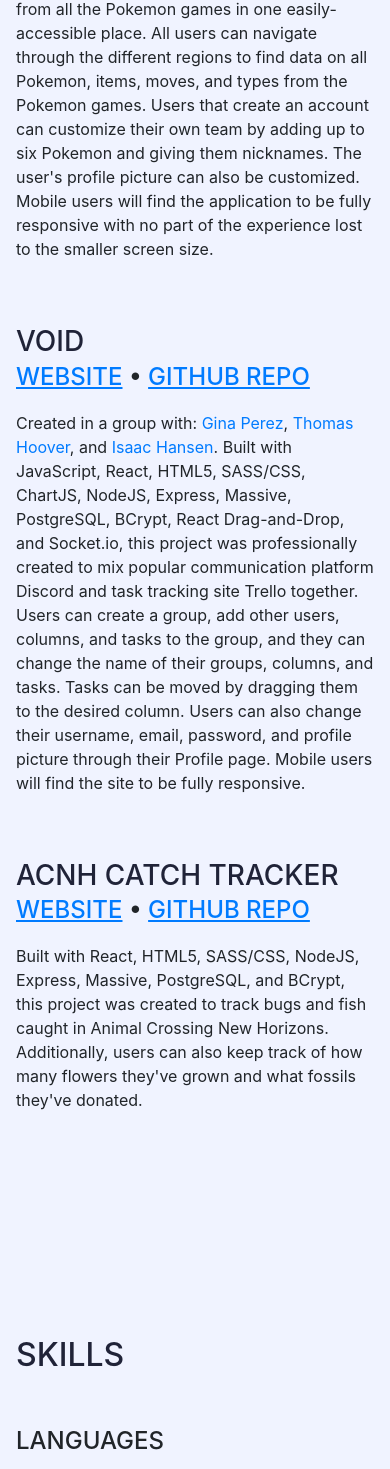
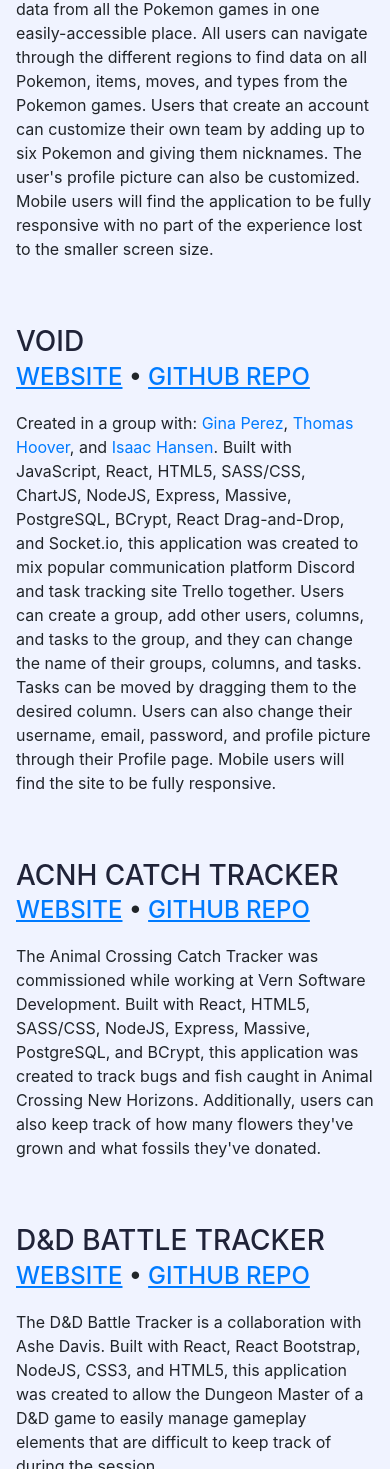
Before and after one commit to jorovernier/portfolio, a website with bundled scripts: page index.html in a window 390 px wide. Shown: the part 2386-3855 px from the top of the page. Built offline with nearby package versions, Linux system fonts and the light colour scheme; a script that the page names is missing; a web font is replaced by a local one.

Commit message:
added battle tracker to projects

```diff
--- a/index.html
+++ b/index.html
@@ -111,7 +111,7 @@
               <a>•</a>
               <a class='linker' href='https://github.com/jorovernier/ultimate-pokedex' target="_blank" rel="noopener noreferrer">GitHub Repo</a>
             </div>
-            <p>Built with JavaScript, React, HTML5, SASS/CSS, ChartJS, NodeJS, Express, Massive, SQL, PostgreSQL, and BCrypt, this project was professionally created to have data from all the Pokemon games in one easily-accessible place. All users can navigate through the different regions to find data on all Pokemon, items, moves, and types from the Pokemon games. Users that create an account can customize their own team by adding up to six Pokemon and giving them nicknames. The user's profile picture can also be customized. Mobile users will find the application to be fully responsive with no part of the experience lost to the smaller screen size.</p>
+            <p>Built with JavaScript, React, HTML5, SASS/CSS, ChartJS, NodeJS, Express, Massive, SQL, PostgreSQL, and BCrypt, this application was professionally created to have data from all the Pokemon games in one easily-accessible place. All users can navigate through the different regions to find data on all Pokemon, items, moves, and types from the Pokemon games. Users that create an account can customize their own team by adding up to six Pokemon and giving them nicknames. The user's profile picture can also be customized. Mobile users will find the application to be fully responsive with no part of the experience lost to the smaller screen size.</p>
             <span class="d-none d-lg-block">
               <img class="img-fluid img-resume mx-auto mb-2" src="img/pokedex-home.png" alt="">
               <img class="img-fluid img-resume mx-auto mb-2" src="img/pokedex-main.png" alt="">
@@ -132,7 +132,7 @@
               <a>•</a>
               <a class='linker' href='https://github.com/jorovernier/void-group-project-money-maker' target="_blank" rel="noopener noreferrer">GitHub Repo</a>
             </div>
-            <p>Created in a group with: <a href='https://www.linkedin.com/in/gina-perez-81234772/' target="_blank" rel="noopener noreferrer">Gina Perez</a>, <a href='https://www.linkedin.com/in/thomas-hoover-781540195/' target="_blank" rel="noopener noreferrer">Thomas Hoover</a>, and <a href='https://www.linkedin.com/in/isaac-hansen-dev/' target="_blank" rel="noopener noreferrer">Isaac Hansen</a>. Built with JavaScript, React, HTML5, SASS/CSS, ChartJS, NodeJS, Express, Massive, PostgreSQL, BCrypt, React Drag-and-Drop, and Socket.io, this project was professionally created to mix popular communication platform Discord and task tracking site Trello together. Users can create a group, add other users, columns, and tasks to the group, and they can change the name of their groups, columns, and tasks. Tasks can be moved by dragging them to the desired column. Users can also change their username, email, password, and profile picture through their Profile page. Mobile users will find the site to be fully responsive.</p>
+            <p>Created in a group with: <a href='https://www.linkedin.com/in/gina-perez-81234772/' target="_blank" rel="noopener noreferrer">Gina Perez</a>, <a href='https://www.linkedin.com/in/thomas-hoover-781540195/' target="_blank" rel="noopener noreferrer">Thomas Hoover</a>, and <a href='https://www.linkedin.com/in/isaac-hansen-dev/' target="_blank" rel="noopener noreferrer">Isaac Hansen</a>. Built with JavaScript, React, HTML5, SASS/CSS, ChartJS, NodeJS, Express, Massive, PostgreSQL, BCrypt, React Drag-and-Drop, and Socket.io, this application was created to mix popular communication platform Discord and task tracking site Trello together. Users can create a group, add other users, columns, and tasks to the group, and they can change the name of their groups, columns, and tasks. Tasks can be moved by dragging them to the desired column. Users can also change their username, email, password, and profile picture through their Profile page. Mobile users will find the site to be fully responsive.</p>
             <span class="d-none d-lg-block">
               <img class="img-fluid img-resume mx-auto mb-2" src="img/void-home.png" alt="">
               <img class="img-fluid img-resume mx-auto mb-2" src="img/void-profile.png" alt="">
@@ -153,12 +153,31 @@
               <a>•</a>
               <a class='linker' href='https://github.com/jorovernier/acnh-catch-tracker' target="_blank" rel="noopener noreferrer">GitHub Repo</a>
             </div>
-            <p>Built with React, HTML5, SASS/CSS, NodeJS, Express, Massive, PostgreSQL, and BCrypt, this project was created to track bugs and fish caught in Animal Crossing New Horizons. Additionally, users can also keep track of how many flowers they've grown and what fossils they've donated.</p>
+            <p>The Animal Crossing Catch Tracker was commissioned while working at Vern Software Development. Built with React, HTML5, SASS/CSS, NodeJS, Express, Massive, PostgreSQL, and BCrypt, this application was created to track bugs and fish caught in Animal Crossing New Horizons. Additionally, users can also keep track of how many flowers they've grown and what fossils they've donated.</p>
             <span class="d-none d-lg-block">
               <img class="img-fluid img-resume mx-auto mb-2" src="img/tracker-home.png" alt="">
               <img class="img-fluid img-resume mx-auto mb-2" src="img/tracker-fish.png" alt="">
               <img class="img-fluid img-resume mx-auto mb-2" src="img/tracker-bugs.png" alt="">
               <img class="img-fluid img-resume mx-auto mb-2" src="img/tracker-flowers.png" alt="">
+            </span>
+          </div>
+          <div class="resume-date text-md-right">
+            <!-- <span class="text-primary">Date</span> -->
+          </div>
+        </div>
+
+        <div class="resume-item d-flex flex-column flex-md-row justify-content-between mb-5">
+          <div class="resume-content">
+            <h3 class="mb-0">D&D Battle Tracker</h3>
+            <div class="subheading mb-3">
+              <a class='linker' href='http://battletracker.co/' target="_blank" rel="noopener noreferrer">Website</a>
+              <a>•</a>
+              <a class='linker' href='https://github.com/adavis0010/battle-tracker' target="_blank" rel="noopener noreferrer">GitHub Repo</a>
+            </div>
+            <p>The D&D Battle Tracker is a collaboration with Ashe Davis. Built with React, React Bootstrap, NodeJS, CSS3, and HTML5, this application was created to allow the Dungeon Master of a D&D game to easily manage gameplay elements that are difficult to keep track of during the session.</p>
+            <span class="d-none d-lg-block">
+              <img class="img-fluid img-resume mx-auto mb-2" src="img/d&d-dash.png" alt="">
+              <img class="img-fluid img-resume mx-auto mb-2" src="img/d&d-howto.png" alt="">
             </span>
           </div>
           <div class="resume-date text-md-right">
```
Also changed, not shown: img/d&d-dash.png (added), img/d&d-howto.png (added).
